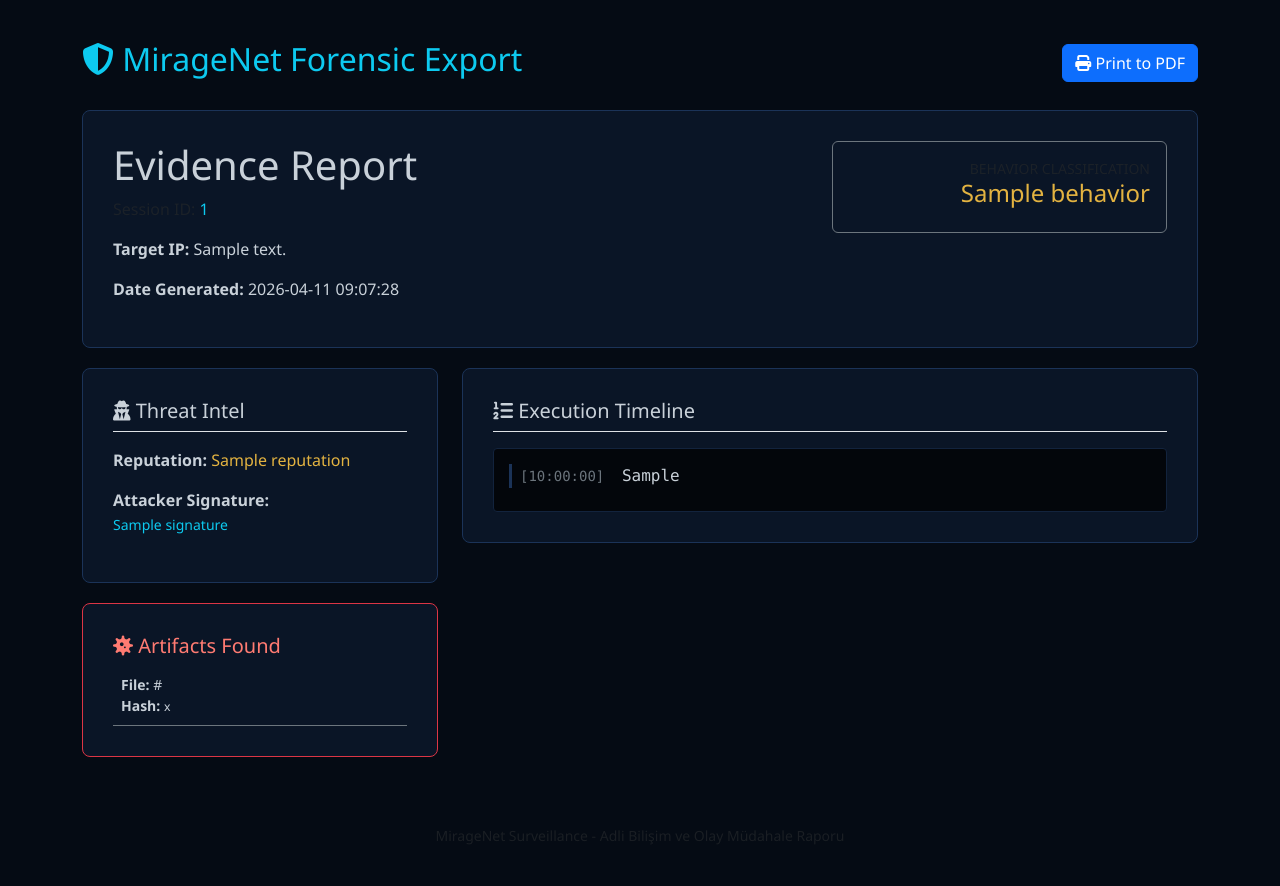
After one commit to budakhuseyin/MirageNet, a Django app: template web_dashboard/analytics/templates/analytics/forensic_report_full.html in a window 1280 px wide. The commit adds this page. Run offline with Django 5.2, Linux system fonts and the light colour scheme; the template is opened without the code that fills it: most values are stand-ins (such as "Sample title", 1, 10 or a date in 2020); data that the repository does not hold is empty.

Commit message:
add export pdf and export json

```diff
--- /dev/null
+++ b/web_dashboard/analytics/templates/analytics/forensic_report_full.html
@@ -0,0 +1,111 @@
+<!DOCTYPE html>
+<html lang="en">
+<head>
+    <meta charset="UTF-8">
+    <title>MirageNet Forensic Report - {{ session_id }}</title>
+    <link href="https://cdn.jsdelivr.net/npm/bootstrap@5.3.0/dist/css/bootstrap.min.css" rel="stylesheet">
+    <link rel="stylesheet" href="https://cdnjs.cloudflare.com/ajax/libs/font-awesome/6.4.0/css/all.min.css">
+    <style>
+        body { background-color: #050B14; color: #c9d1d9; font-family: 'Segoe UI', Tahoma, Geneva, Verdana, sans-serif; padding: 40px; }
+        .report-card { background: #0A1526; border: 1px solid #1B3358; border-radius: 8px; padding: 30px; margin-bottom: 20px; }
+        .terminal-box { font-family: Consolas, monospace; background: #03060b; border: 1px solid #12233D; padding: 15px; border-radius: 4px; overflow-y: auto; max-height: 800px; }
+        .text-malware { color: #ff7b72 !important; }
+        .text-brute { color: #bc8cff !important; }
+        .text-other { color: #e3b341 !important; }
+        .text-normal { color: #c9d1d9 !important; }
+        .border-malware { border-left: 3px solid #ff7b72 !important; }
+        .border-normal { border-left: 3px solid #1B3358 !important; }
+        @media print {
+            body { background: white; color: black; padding: 0; }
+            .report-card { border: 1px solid #ddd; background: white; }
+            .terminal-box { background: #f8f9fa; border: 1px solid #ddd; color: #333; max-height: none; }
+            .no-print { display: none; }
+            .text-malware { color: #d73a49 !important; }
+            .text-brute { color: #6f42c1 !important; }
+            .text-normal { color: #24292e !important; }
+        }
+    </style>
+</head>
+<body>
+    <div class="container">
+        <div class="d-flex justify-content-between align-items-center mb-4 no-print">
+            <h2 class="text-info"><i class="fas fa-shield-halved"></i> MirageNet Forensic Export</h2>
+            <button onclick="window.print()" class="btn btn-primary"><i class="fas fa-print"></i> Print to PDF</button>
+        </div>
+
+        <div class="report-card">
+            <div class="row">
+                <div class="col-8">
+                    <h1>Evidence Report</h1>
+                    <p class="text-muted">Session ID: <span class="text-info">{{ session_id }}</span></p>
+                    <p><strong>Target IP:</strong> {{ ip_address }}</p>
+                    <p><strong>Date Generated:</strong> {% now "Y-m-d H:i:s" %}</p>
+                </div>
+                <div class="col-4 text-end">
+                    <div class="p-3 border border-secondary rounded">
+                        <div class="small text-uppercase text-muted">Behavior Classification</div>
+                        <h4 class="{% if 'Malware' in behavior %}text-malware{% elif 'Brute' in behavior %}text-brute{% else %}text-other{% endif %}">
+                             {{ behavior }}
+                        </h4>
+                    </div>
+                </div>
+            </div>
+        </div>
+
+        <div class="row">
+            <div class="col-md-4">
+                <div class="report-card">
+                    <h5 class="border-bottom pb-2"><i class="fas fa-user-secret"></i> Threat Intel</h5>
+                    <div class="mt-3">
+                        <p><strong>Reputation:</strong> <span class="{% if 'Critical' in reputation %}text-malware{% else %}text-other{% endif %}">{{ reputation }}</span></p>
+                        <p><strong>Attacker Signature:</strong><br><small class="text-info">{{ signature }}</small></p>
+                    </div>
+                </div>
+
+                {% if payloads %}
+                <div class="report-card border-danger">
+                    <h5 class="text-malware"><i class="fas fa-virus"></i> Artifacts Found</h5>
+                    {% for p in payloads %}
+                        <div class="small mt-2 p-2 border-bottom border-secondary">
+                            <strong>File:</strong> {{ p.url }}<br>
+                            <strong>Hash:</strong> <small>{{ p.hash }}</small>
+                        </div>
+                    {% endfor %}
+                </div>
+                {% endif %}
+            </div>
+
+            <div class="col-md-8">
+                <div class="report-card">
+                    <h5 class="border-bottom pb-2"><i class="fas fa-list-ol"></i> Execution Timeline</h5>
+                    <div class="terminal-box mt-3">
+                        {% for log in logs %}
+                            {% if log.event_data %}
+                            <div class="mb-2 ps-2 {% if log.event_data in dangerous_commands %}border-malware{% else %}border-normal{% endif %}">
+                                <span class="text-secondary small">[{{ log.timestamp|date:"H:i:s" }}]</span>
+                                <span class="ms-2 {% if log.event_data in dangerous_commands %}text-malware{% endif %}">
+                                    {{ log.event_data }}
+                                </span>
+                            </div>
+                            {% endif %}
+                        {% endfor %}
+                    </div>
+                </div>
+            </div>
+        </div>
+
+        <footer class="mt-5 text-center text-muted small">
+            MirageNet Surveillance - Adli Bilişim ve Olay Müdahale Raporu
+        </footer>
+    </div>
+
+    <script>
+        // Otomatik print diyaloğunu aç (eğre PDF butonuyla gelindiyse)
+        window.onload = function() {
+            if (window.location.search.indexOf('auto=1') > -1) {
+                window.print();
+            }
+        };
+    </script>
+</body>
+</html>
--- a/web_dashboard/analytics/urls.py
+++ b/web_dashboard/analytics/urls.py
@@ -13,5 +13,7 @@ urlpatterns = [
     path('view/stats/', views.stats_view, name='stats_view'),
     path('view/forensics/', views.forensics_view, name='forensics_view'),
     path('session/<str:session_id>/forensics/', views.forensic_report_view, name='forensic_report_view'),
+    path('session/<str:session_id>/export/json/', views.export_session_json, name='export_session_json'),
+    path('session/<str:session_id>/export/pdf/', views.export_session_pdf, name='export_session_pdf'),
     path('view/settings/', views.settings_view, name='settings_view'),
 ]
```
Also changed, not shown: web_dashboard/analytics/templates/analytics/partials/forensics.html (+6 -2 lines), web_dashboard/analytics/views.py (+55 -0 lines).
